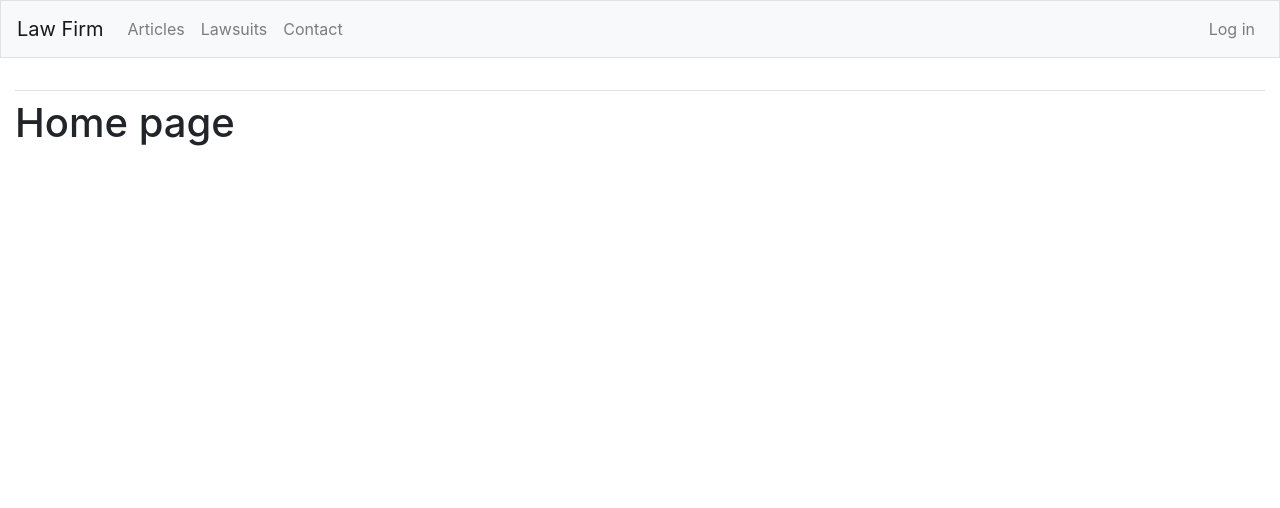
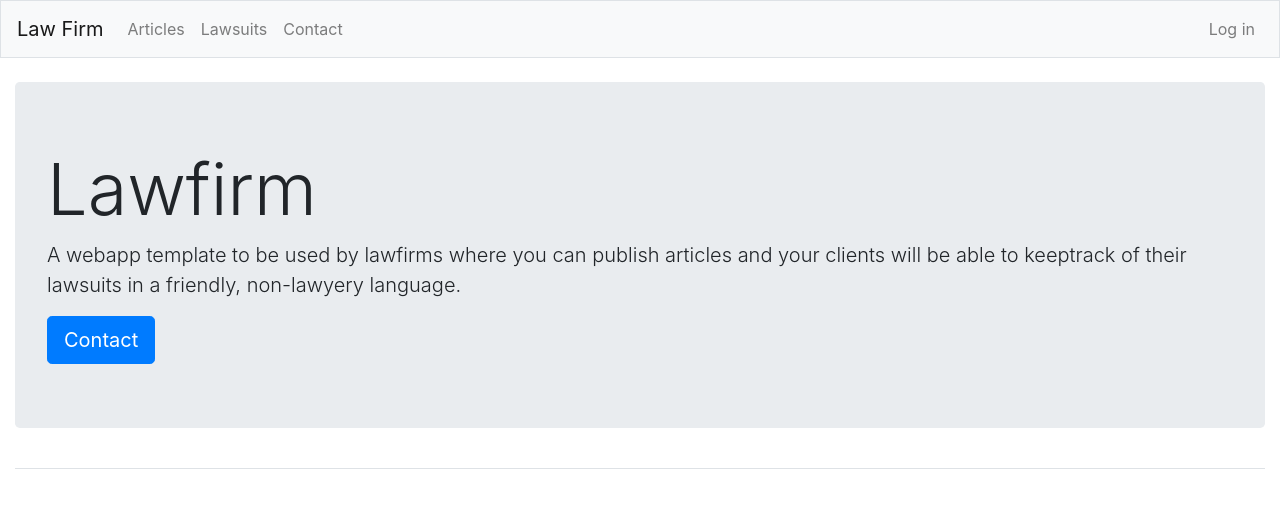
Before and after one commit to lucasfsf/law_firm, a Django app: page / in a window 1280 px wide. Shown: the top 508 px of the page. Run offline with Django 4.2, Linux system fonts and the light colour scheme; some libraries are stand-ins or nearby versions.

Commit message:
Styled index page

```diff
--- a/articles/templates/articles/index.html
+++ b/articles/templates/articles/index.html
@@ -1,5 +1,12 @@
 {% extends 'articles/base.html' %}
 
-{% block content%}
-<h1>Home page</h1>
-{% endblock content%}
+{% block page_header %}
+    <div class="jumbotron">
+        <h1 class="display-3">Lawfirm</h1>
+        <p class="lead">A webapp template to be used by lawfirms where you can publish
+            articles and your clients will be able to keeptrack of their lawsuits in a friendly, non-lawyery language.</p>
+
+        <a class="btn btn-lg btn-primary" href="{% url 'articles:index' %}">Contact</a>
+
+    </div>
+{% endblock page_header %}
```
